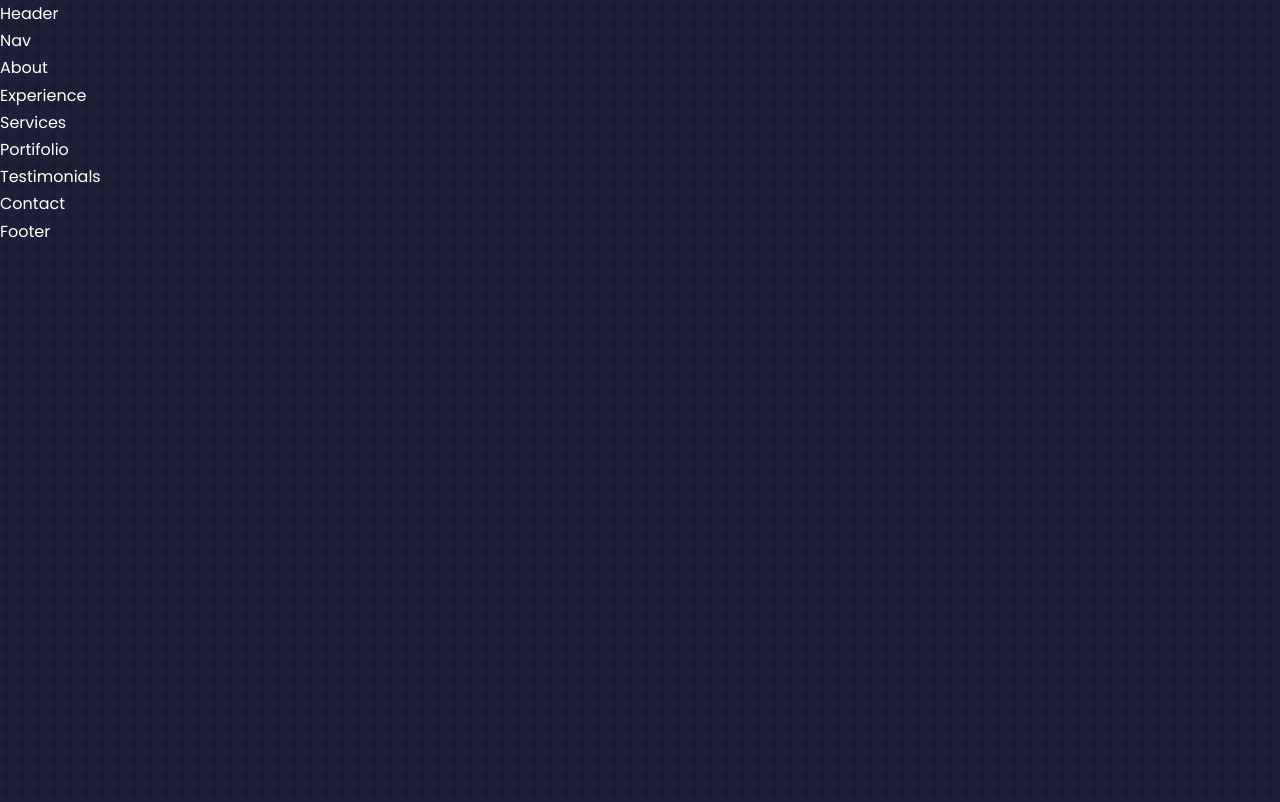
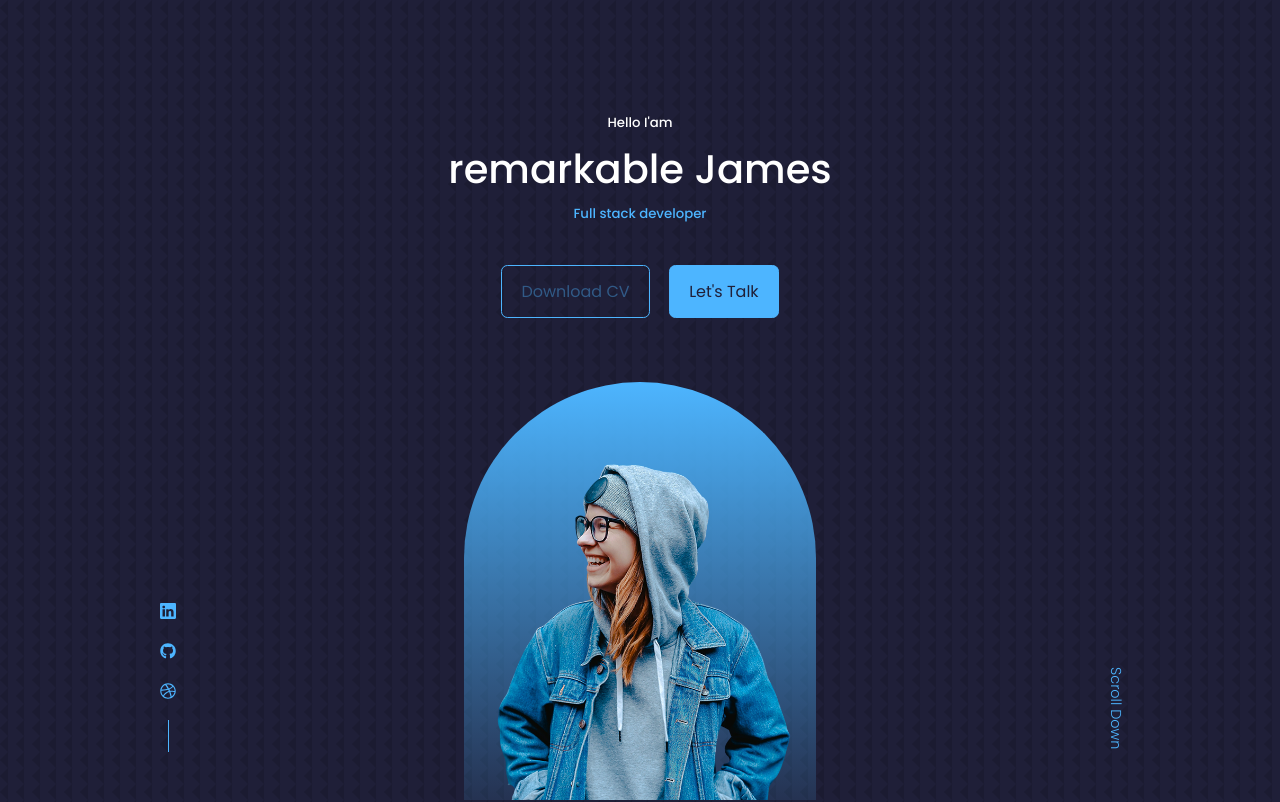
Before and after one commit to remarkablejames/portifolio, a React (Create React App) app: page / in a window 1280 px wide. Shown: the top 802 px of the page. Built offline with nearby package versions, Linux system fonts and the light colour scheme.

Commit message:
added header component and styled it well

```diff
--- a/package.json
+++ b/package.json
@@ -8,6 +8,7 @@
     "@testing-library/user-event": "^13.5.0",
     "react": "^18.0.0",
     "react-dom": "^18.0.0",
+    "react-icons": "^4.3.1",
     "react-scripts": "5.0.0",
     "web-vitals": "^2.1.4"
   },
--- /dev/null
+++ b/src/components/header/CTA.jsx
@@ -0,0 +1,18 @@
+// This is the call to action component that is included inside the header
+// it holds two buttons that calls user to take some action on the website
+
+import React from "react";
+import CV from "../../assets/cv.pdf";
+
+export const CTA = () => {
+  return (
+    <div className="cta">
+      <a href={CV} className="btn">
+        Download CV
+      </a>
+      <a href="#contact" className="btn btn-primary">
+        Let's Talk
+      </a>
+    </div>
+  );
+};
--- a/src/components/header/Header.jsx
+++ b/src/components/header/Header.jsx
@@ -1,6 +1,27 @@
 import React from "react";
 import "./header.css";
+import { CTA } from "./CTA";
+import ME from "../../assets/me.png";
+import { Socials } from "./Socials";
 
 export const Header = () => {
-  return <div>Header</div>;
+  return (
+    <header>
+      <div className="container header__container">
+        <h5>Hello I'am</h5>
+        <h1>remarkable James</h1>
+        <h5 className="text-light">Full stack developer</h5>
+        <CTA />
+        <Socials />
+
+        <div className="me">
+          <img src={ME} alt="Niyongira James" />
+        </div>
+
+        <a href="#contact" className="scroll__down">
+          Scroll Down
+        </a>
+      </div>
+    </header>
+  );
 };
--- /dev/null
+++ b/src/components/header/Socials.jsx
@@ -0,0 +1,20 @@
+import React from "react";
+import { BsLinkedin } from "react-icons/bs";
+import { FaGithub } from "react-icons/fa";
+import { FaDribbble } from "react-icons/fa";
+export const Socials = () => {
+  return (
+    <div className="header__socials">
+      <a href="https://linkedin.com" target="_blank">
+        <BsLinkedin />
+      </a>
+      <a href="https://github.com" target="_blank">
+        {" "}
+        <FaGithub />
+      </a>
+      <a href="https://dribble.com" target="_blank">
+        <FaDribbble />
+      </a>
+    </div>
+  );
+};
--- a/src/components/header/header.css
+++ b/src/components/header/header.css
@@ -0,0 +1,63 @@
+header {
+  height: 100vh;
+  padding-top: 7rem;
+  overflow: hidden;
+}
+
+.header__container {
+  text-align: center;
+  height: 100%;
+  position: relative;
+}
+
+/* ==============Styling CTA================= */
+
+.cta {
+  margin-top: 2.5rem;
+  display: flex;
+  gap: 1.2rem;
+  justify-content: center;
+}
+
+/* ==============Styling Socials================= */
+.header__socials {
+  display: flex;
+  flex-direction: column;
+  align-items: center;
+  gap: 0.8rem;
+  position: absolute;
+  left: 0;
+  bottom: 3rem;
+}
+
+.header__socials::after {
+  content: "";
+  width: 1px;
+  height: 2rem;
+  background: var(--color-primary);
+}
+
+/* ==============ME (The image component)================= */
+.me {
+  background: linear-gradient(var(--color-primary), transparent);
+  width: 22rem;
+  height: 30rem;
+  position: absolute;
+  left: 50%;
+  transform: translateX(-50%);
+  margin-top: 4rem;
+  border-radius: 12rem 12rem 0 0;
+  overflow: hidden;
+  padding: 5rem 1.5rem 1.5rem 1.5rem;
+}
+
+/* ==============Scroll down================= */
+
+.scroll__down {
+  position: absolute;
+  right: -2.3rem;
+  bottom: 5rem;
+  transform: rotate(90deg);
+  font-weight: 300;
+  font-size: 0.9rem;
+}
```
Also changed, not shown: 1 other file (tests, documents, lock files or other folders).
